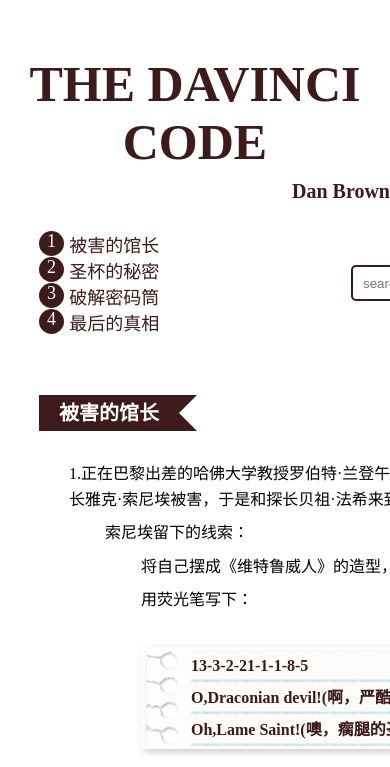
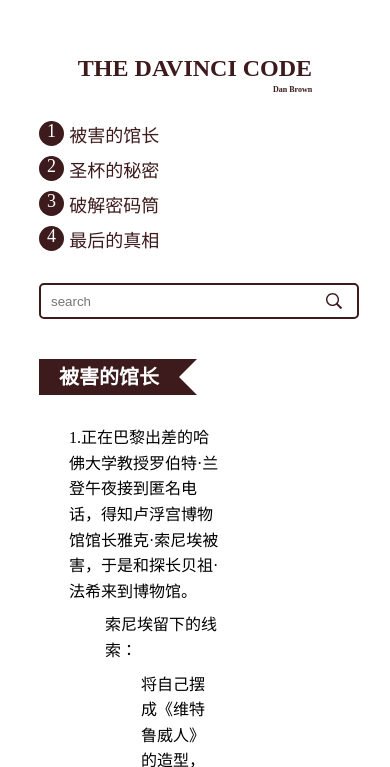
Before and after one commit to DumplingsLi/StunningCSS3-learn, a plain HTML site: page index.html in a window 390 px wide. Shown: the top 767 px of the page. Drawn offline with Linux system fonts and the light colour scheme.

Commit message:
responsive header and nav

```diff
--- a/index.html
+++ b/index.html
@@ -1,8 +1,15 @@
 <!DOCTYPE html>
-<html lang="en">
+<!--[if lt IE 7]><html lang="en" class="ie6"><![endif]-->
+<!--[if IE 7]><html lang="en" class="ie7"><![endif]-->
+<!--[if IE 8]><html lang="en" class="ie8"><![endif]-->
+<!--[if IE 9]><html lang="en" class="ie9"><![endif]-->
+<!--[if gt IE 9]><html lang="en"><![endif]-->
+<!--[if !IE]>--><html lang="en"><!--<![endif]-->
 <head>
 	<meta charset="UTF-8">
+	<meta name="viewport" content="width=device-width,maximum-scale=1.0">
 	<title>《达芬奇密码》读书笔记</title>
+	<!--[if lte IE 8]><script src="http://ie7-js.googlecode.com/svn/version/2.1(beta4)/IE9.js"></script><![endif]-->
 	<link rel="stylesheet" href="stylesheets/common.css">
 	<link rel="stylesheet" href="stylesheets/main.css">
 </head>
@@ -37,7 +44,7 @@
 	  			Oh,Lame Saint!(噢，瘸腿的圣徒！)
 	  		</aside>
 		</div>
-		<img src="images/Vitruvian Man.jpg" alt="pic1" class="pull-right">
+		<img src="images/Vitruvian Man.jpg" alt="pic1">
 	</article>
 	<article>
 		<p>2.密码破译员索菲·奈芙介入，给了兰登一个写有电话号码的纸条，兰登得知自己被当成了犯罪嫌疑人。兰登按指示借口进入卫生间与索菲碰头，知道了索尼埃留下的信息还有第四行！</p>
--- a/stylesheets/common.css
+++ b/stylesheets/common.css
@@ -93,7 +93,9 @@ section:target {
 img {
 	padding: 5px;
 	padding-bottom: 30px;
+	margin: 0 2em;
 	box-shadow: 3px 6px 8px #999;
+	max-width: 100%;
 }
 
 
--- a/stylesheets/main.css
+++ b/stylesheets/main.css
@@ -1,7 +1,7 @@
 /*header*/
 header {
 	text-align: center;
-	margin-top: 55px;
+	margin-top: 3.45em;
 	width: -webkit-fit-content;
 	width: -moz-fit-content;
 	width: fit-content;
@@ -46,11 +46,11 @@ nav {
 nav ul {
 	font-size: 1.125em;/*18px*/
 	counter-reset: list;
-	padding: 20px 0;
+	padding: 1.25em 0;
 }
 nav li {
 	float: left;
-	padding-right: 3.75em;/*60px*/
+	padding-right: 1.5em;/*3.75em60px*/
 	counter-increment: list;
 }
 nav li:before {
@@ -82,7 +82,7 @@ nav form {
 }
 nav input[type=text] {
 	text-indent: 8px;
-	width: 14em;/*200px*/
+	width: 12.5em;/*200px*/
 	height: 30px;
 	border: 2px solid #3d1a1b;
 	border-radius: 5px;
@@ -95,48 +95,46 @@ nav input[type=text]:focus {
 
 /*图片大小*/
 img[alt=pic1] {
-	width: 16.19em;
-	height: 14.94em;
 	-moz-transform: rotate(2deg);
 	-o-transform: rotate(2deg);
 	-webkit-transform: rotate(2deg);
 	transform: rotate(2deg);
 }
 img[alt=pic2] {
-	width: 226px;
-	height: 342px;
+	/*width: 14.125em;
+	height: 21.375em;*/
 	-moz-transform: rotate(-2deg);
 	-o-transform: rotate(-2deg);
 	-webkit-transform: rotate(-2deg);
 	transform: rotate(-2deg);
 }
 img[alt=pic3] {
-	width: 196px;
-	height: 320px;
+	/*width: 12.25em;
+	height: 20em;*/
 	-moz-transform: rotate(1deg);
 	-o-transform: rotate(1deg);
 	-webkit-transform: rotate(1deg);
 	transform: rotate(1deg);
 }
 img[alt=pic4] {
-	width: 348px;
-	height: 190px;
+	/*width: 21.75em;
+	height: 11.875em;*/
 	-moz-transform: rotate(-3deg);
 	-o-transform: rotate(-3deg);
 	-webkit-transform: rotate(-3deg);
 	transform: rotate(-3deg);
 }
 img[alt=pic5] {
-	width: 256px;
-	height: 340px;
+	/*width: 16em;
+	height: 21.25em;*/
 	-moz-transform: rotate(2deg);
 	-o-transform: rotate(2deg);
 	-webkit-transform: rotate(2deg);
 	transform: rotate(2deg);
 }
 img[alt=pic6] {
-	width: 285px;
-	height: 380px;
+	/*width: 17.8125em;
+	height: 23.75em;*/
 	-moz-transform: rotate(-1deg);
 	-o-transform: rotate(-1deg);
 	-webkit-transform: rotate(-1deg);
@@ -145,7 +143,8 @@ img[alt=pic6] {
 
 /*第一节*/
 .article1-width {
-	width: 37.5em;
+	/*width: 37.5em;*/
+	width: 60%;
 }
 
 .article2-width {
@@ -172,6 +171,7 @@ img[alt=pic6] {
 	border-radius: 0.5em;
 	box-shadow: 3px 3px 3px #ccc;
 	text-shadow: 1px 1px 1px #999;
+	word-wrap: break-word;
 }
 #tip:before {
 	position: absolute;
@@ -214,3 +214,73 @@ footer{
 	text-align: center;
 	margin: 55px auto;
 }
+
+
+/*------------------*/
+@media screen and (min-width: 1200px) {
+	nav li {
+		padding-right: 3.75em;
+	}
+}
+
+@media screen and (max-width: 870px) {
+	nav {
+		-moz-box-orient: vertical;
+		-o-box-orient: vertical;
+		-webkit-box-orient: vertical;
+		box-orient: vertical;
+		-moz-box-align: stretch;
+		-o-box-align: stretch;
+		-webkit-box-align: stretch;
+		box-align: stretch;
+	}
+	nav form {
+		text-align: left;
+	}
+	nav input[type=text] {
+		width: 100%;
+	}
+	nav li {
+		width: 25%;
+		padding: 0;
+	}
+
+}
+
+@media screen and (max-width: 760px) {
+	header h1 {
+		font-size: 2.5em;
+	}
+	header h2 {
+		font-size: 1em;
+	}
+
+
+}
+@media screen and (max-width: 630px) {
+	nav li {
+		width: 50%;
+		padding-bottom: 0.5em;
+	}
+}
+
+@media screen and (max-width: 550px) {
+	header h1 {
+		font-size: 1.8em;
+	}
+	header h2 {
+		font-size: 0.8em;
+	}
+}
+
+@media screen and (max-width: 400px) {
+	header h1 {
+		font-size: 1.5em;
+	}
+	header h2 {
+		font-size: 0.5em;
+	}
+	nav li {
+		width: 100%;
+	}
+}
```
Also changed, not shown: images/MonaLisa.jpg, images/NewtonTomb.jpg, images/Virgin of the Rocks.jpg, images/Vitruvian Man.jpg, images/lufugong.jpg, images/the last supper.jpg.
